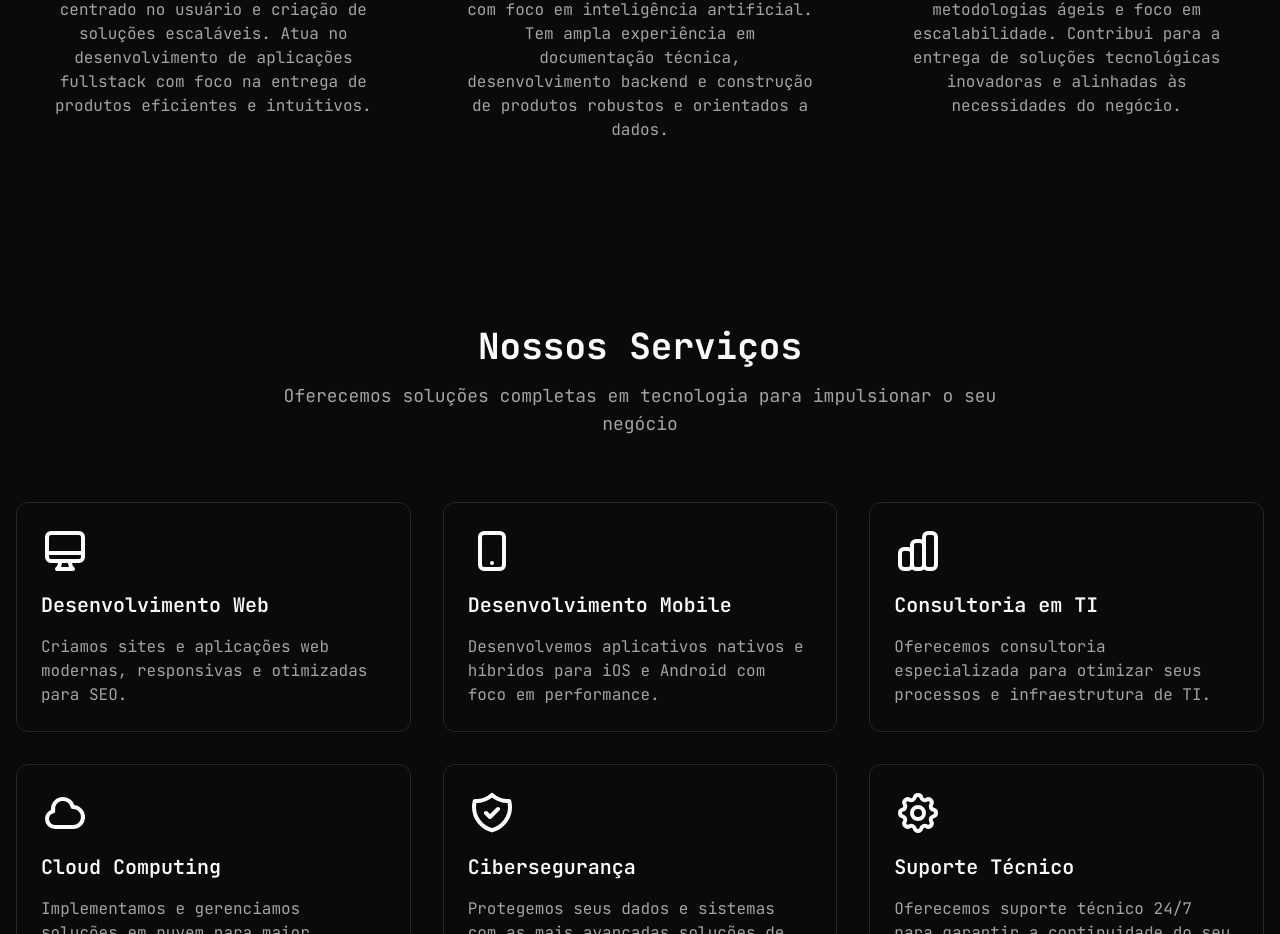
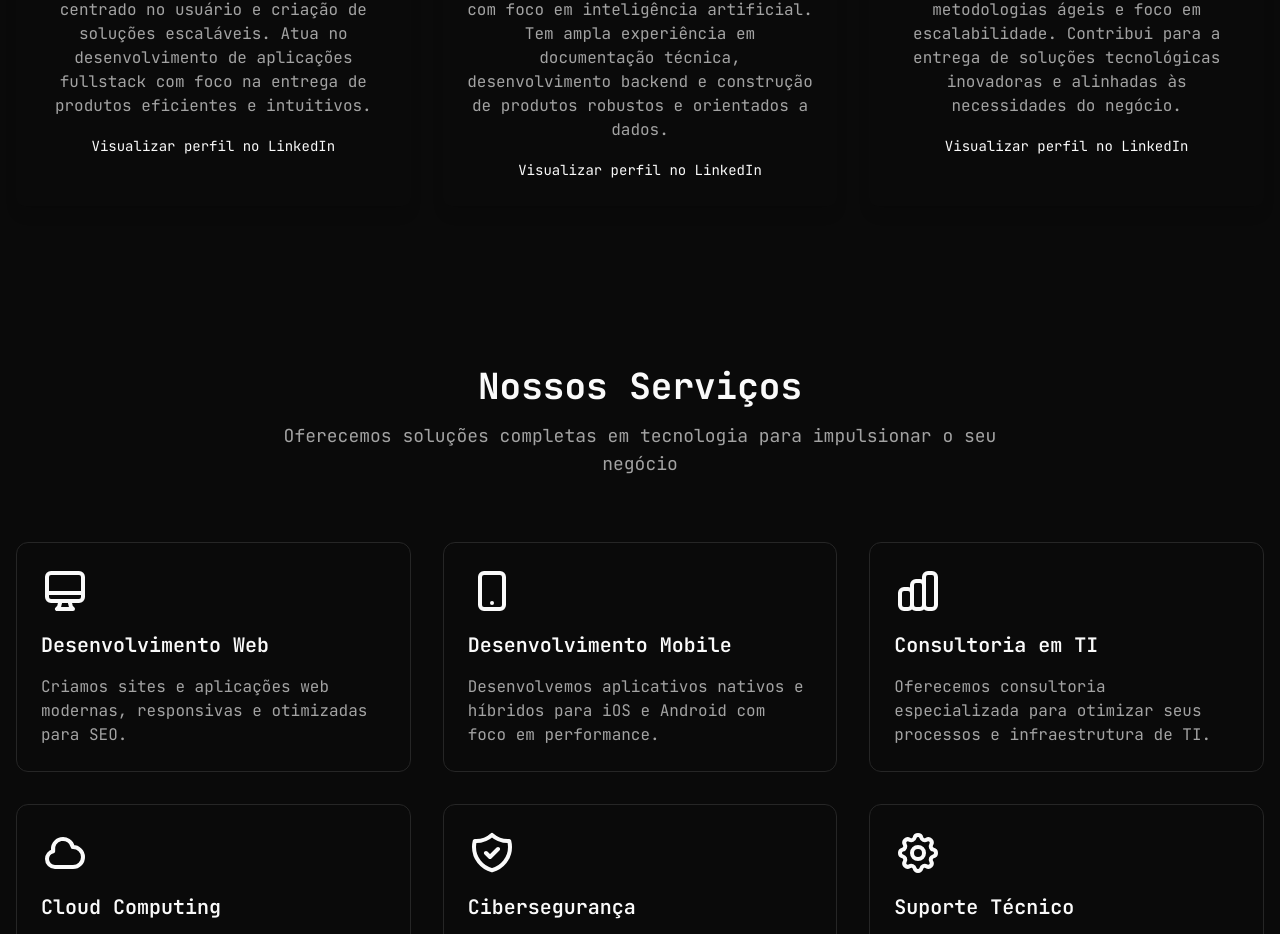
Before and after one commit to Diogolima-creator/portfolioSC, a React (Vite) app: page / in a window 1280 px wide. Shown: the part 2470-3404 px from the top of the page. Built offline with nearby package versions, Linux system fonts and the light colour scheme.

Commit message:
add botao linkedin

```diff
--- a/src/components/QuemSomos.tsx
+++ b/src/components/QuemSomos.tsx
@@ -37,7 +37,8 @@ export default function QuemSomos() {
         pt: 'Atualmente cursando Engenharia da Computação na UFMS, possui sólida experiência em desenvolvimento centrado no usuário e criação de soluções escaláveis. Atua no desenvolvimento de aplicações fullstack com foco na entrega de produtos eficientes e intuitivos.',
         en: 'Currently pursuing a degree in Computer Engineering at UFMS, with solid experience in user-centered development and scalable solutions. Works on fullstack application development with a focus on delivering efficient and intuitive products.'
       },
-      imagem: '/images/diogo.jpg' // Substitua pelo caminho correto da imagem
+      imagem: '/images/diogo.jpg',
+      linkedin: 'https://www.linkedin.com/in/diogo-lima1408/'
     },
     {
       nome: 'Daniel',
@@ -49,7 +50,8 @@ export default function QuemSomos() {
         pt: 'Graduado em Sistemas e Mídias Digitais pela UFC, possui forte atuação em engenharia de software com foco em inteligência artificial. Tem ampla experiência em documentação técnica, desenvolvimento backend e construção de produtos robustos e orientados a dados.',
         en: 'Graduated in Digital Systems and Media from UFC, with strong expertise in software engineering focused on artificial intelligence. Has extensive experience in technical documentation, backend development, and building robust, data-oriented products.'
       },
-      imagem: '/images/amorim.jpg' // Substitua pelo caminho correto da imagem
+      imagem: '/images/amorim.jpg',
+      linkedin: 'https://www.linkedin.com/in/amorabot/'
     },
     {
       nome: 'Rafael',
@@ -61,7 +63,8 @@ export default function QuemSomos() {
         pt: 'Profissional com sólida experiência em desenvolvimento frontend e backend, atuando em projetos com metodologias ágeis e foco em escalabilidade. Contribui para a entrega de soluções tecnológicas inovadoras e alinhadas às necessidades do negócio.',
         en: 'Professional with solid experience in frontend and backend development, working on projects with agile methodologies and a focus on scalability. Contributes to the delivery of innovative technological solutions aligned with business needs.'
       },
-      imagem: '/images/rafael.jpg' // Substitua pelo caminho correto da imagem
+      imagem: '/images/rafael.jpg',
+      linkedin: 'https://www.linkedin.com/in/rafael-bamberg-868539114/'
     }
   ]
 
@@ -97,11 +100,13 @@ export default function QuemSomos() {
             <motion.div
               key={index}
               variants={cardVariants}
-              className="bg-card rounded-lg shadow-lg overflow-hidden text-center"
+              className="bg-card rounded-lg shadow-lg overflow-hidden text-center cursor-pointer"
               whileHover={{
                 scale: 1.02,
                 transition: { duration: 0.2 }
               }}
+              onClick={() => window.open(integrante.linkedin, '_blank', 'noopener,noreferrer')}
+              title={`Ver perfil de ${integrante.nome} no LinkedIn`}
             >
               <motion.div
                 className="flex justify-center p-6"
@@ -128,6 +133,11 @@ export default function QuemSomos() {
                 <h3 className="text-xl font-semibold text-foreground">{integrante.nome}</h3>
                 <p className="text-primary font-semibold text-base mb-2">{integrante.cargo[language]}</p>
                 <p className="text-muted-foreground">{integrante.resumo[language]}</p>
+                <div className="mt-4">
+                  <span className="text-primary text-sm hover:underline">
+                    {t('quemSomos.verLinkedin')}
+                  </span>
+                </div>
               </motion.div>
             </motion.div>
           ))}
--- a/src/translations/index.ts
+++ b/src/translations/index.ts
@@ -83,6 +83,7 @@ export const translations = {
       title: 'Quem Somos',
       subtitle: 'Nossa equipe de especialistas',
       descricao: 'Somos uma equipe apaixonada por tecnologia e inovação, comprometida em entregar soluções de alta qualidade que impulsionam o sucesso dos nossos clientes.',
+      verLinkedin: 'Visualizar perfil no LinkedIn',
       items: [
         {
           nome: 'João Silva',
@@ -287,6 +288,7 @@ export const translations = {
       title: 'Who We Are',
       subtitle: 'Our team of experts',
       descricao: 'We are a team passionate about technology and innovation, committed to delivering high-quality solutions that drive our clients success.',
+      verLinkedin: 'View LinkedIn profile',
       items: [
         {
           nome: 'John Smith',
```
Also changed, not shown: 1 other file (tests, documents, lock files or other folders).
